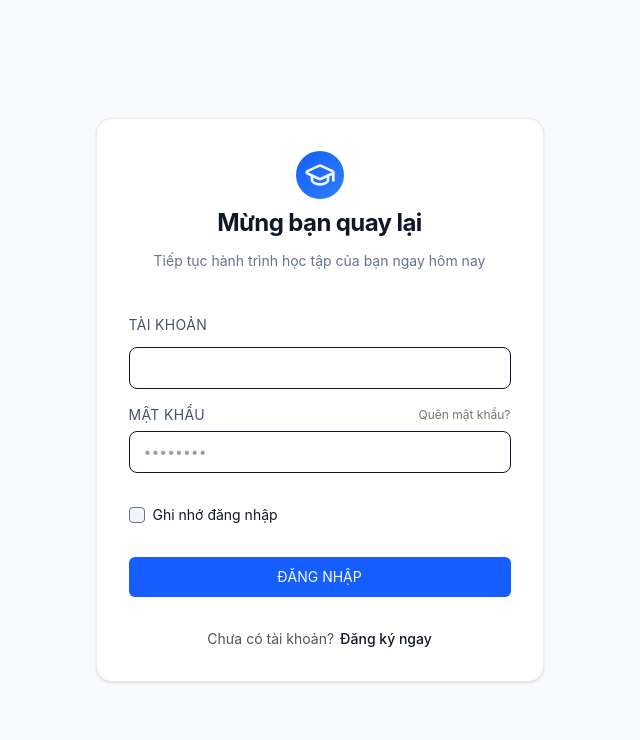
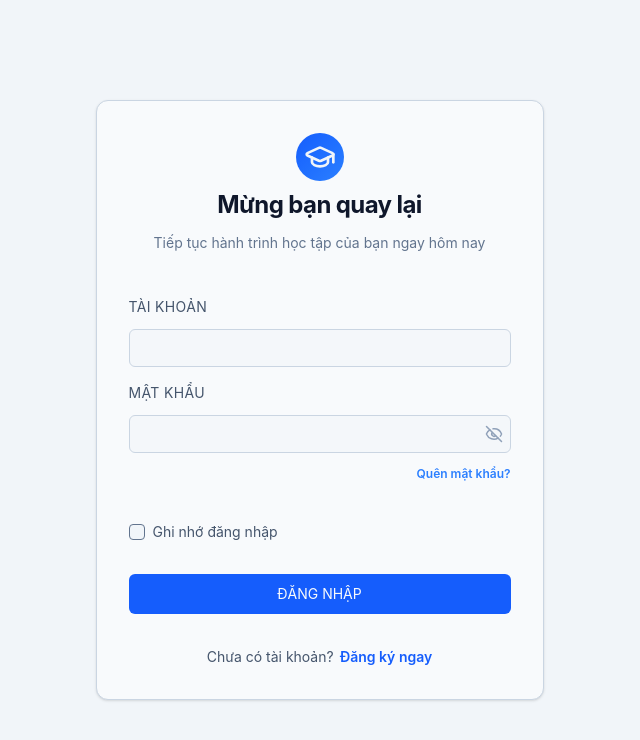
Before and after one commit to DucNguyen1402-dev/v-learning, a React (Vite) app: page / in a window 1280 px wide. Shown: the top 740 px of the page, without its empty margins (313-953 px from the left). Built offline with nearby package versions, Linux system fonts and the light colour scheme.

Commit message:
client/login: UI completed

```diff
--- a/src/index.css
+++ b/src/index.css
@@ -1,6 +1,6 @@
 @import "tailwindcss";
 
-@custom-variant dark (&:where(.dark, .dark *));
+@custom-variant dark (&:where(.dark .dark *));
 
 :root {
   /* Brand */
@@ -18,10 +18,30 @@
 
   /* Text */
   --text-primary: theme(colors.slate.900);
+
   --text-secondary: theme(colors.slate.600);
-  --text-tertiary: theme(colors.slate.500);
+  --text-size-secondary: var(--font-size-sm);
+  --text-secondary-hover: theme(colors.slate.700);
+
+  --text-tertiary: theme(colors.slate.400);
+  --text-size-tertiary: var(--font-size-xs);
+  --text-tertiary-hover: theme(colors.slate.500);
+
   --text-disabled: theme(colors.slate.400);
   --text-warning: theme(colors.red.600);
+
+
+  /* Link */
+  --link-primary: theme(colors.blue.600);
+  --link-size-primary: var(--font-size-sm);
+  --link-primary-hover: theme(colors.blue.700);
+
+
+  --link-secondary: theme(colors.blue.500);
+  --link-size-secondary: var(--font-size-xs);
+  --link-secondary-hover: theme(colors.blue.600);
+
+
 
   /* Semantic */
   --success: theme(colors.emerald.600);
@@ -47,12 +67,27 @@
   --destructive: theme(colors.red.500);
 
   /* Text */
-  --text-primary: theme(colors.slate.100);
-  --text-secondary: theme(colors.slate.300);
-  --text-tertiary: theme(colors.slate.400);
+  --text-primary: theme(colors.slate.50);
+
+  --text-secondary: theme(colors.slate.200);
+  --text-secondary-hover: theme(colors.slate.100);
+
+  --text-tertiary: theme(colors.slate.300);
+  --text-tertiary-hover: theme(colors.slate.200);
+
   --text-disabled: theme(colors.slate.500);
+
   --text-warning-primary: theme(colors.red.500);
   --text-warning-secondary: theme(colors.red.500);
+
+  /* Link */
+
+
+  --link-primary: theme(colors.blue.400);
+  --link-primary-hover: theme(colors.blue.300);
+
+  --link-secondary: theme(colors.blue.500);
+  --link-secondary-hover: theme(colors.blue.400);
 
   /* Semantic */
   --success: theme(colors.emerald.500);
@@ -65,6 +100,8 @@
   --scrollbar-thumb-hover: #71717a;
 }
 
+
+
 @theme {
   /* Brand */
   --color-primary: var(--primary);
@@ -72,10 +109,77 @@
 
   /* Text */
   --color-text-primary: var(--text-primary);
+
   --color-text-secondary: var(--text-secondary);
+  --color-text-secondary-hover: var(--text-secondary-hover);
+
   --color-text-tertiary: var(--text-tertiary);
+
+
   --color-text-disabled: var(--text-disabled);
   --color-text-warning: var(--text-warning);
+
+
+  /* Link */
+
+  --color-link: var(--link-primary);
+  --color-link-hover: var(--link-primary-hover);
+
+  /* Font sizes */
+  --font-size-xs: 0.75rem;
+  --font-size-sm: 0.875rem;
+  --font-size-base: 1rem;
+  --font-size-lg: 1.125rem;
+}
+
+
+@utility text-secondary {
+  color: var(--text-secondary);
+
+  font-size: var(--text-size-secondary);
+
+  &:hover {
+    color: var(--text-secondary-hover);
+  }
+
+}
+
+@utility text-tertiary {
+  color: var(--text-tertiary);
+  font-size: var(--text-size-tertiary);
+
+  &:hover {
+    color: var(--text-tertiary-hover);
+  }
+
+  transition: color 200ms;
+
+}
+
+
+@utility link-primary {
+  color: var(--link-primary);
+  font-size: var(--link-size-primary);
+  font-weight: 600;
+
+  &:hover {
+    color: var(--link-primary-hover);
+    text-decoration: underline;
+
+  }
+}
+
+
+@utility link-secondary {
+  color: var(--link-secondary);
+  font-size: var(--link-size-secondary);
+  font-weight: 600;
+
+  &:hover {
+    color: var(--link-secondary-hover);
+    text-decoration: underline;
+
+  }
 }
 
 .custom-scrollbar::-webkit-scrollbar {
@@ -97,8 +201,7 @@
   background: var(--scrollbar-thumb-hover);
 }
 
-html,
-body {
+html body {
   @apply bg-slate-50 text-slate-900 dark:bg-zinc-900 dark:text-zinc-100;
   line-height: 1.5;
   -webkit-font-smoothing: antialiased;
@@ -113,8 +216,7 @@ html {
   --breakpoint-3xl: 120rem;
 }
 
-input[type="number"]::-webkit-outer-spin-button,
-input[type="number"]::-webkit-inner-spin-button {
+input[type=number]::-webkit-outer-spin-button input[type=number]::-webkit-inner-spin-button {
   -webkit-appearance: none;
   margin: 0;
 }
@@ -129,9 +231,7 @@ input[type="number"]::-webkit-inner-spin-button {
   --autofill-text: #f4f4f5;
 }
 
-input:-webkit-autofill,
-input:-webkit-autofill:hover,
-input:-webkit-autofill:focus {
+input:-webkit-autofill input:-webkit-autofill:hover input:-webkit-autofill:focus {
   -webkit-text-fill-color: var(--autofill-text);
   -webkit-box-shadow: 0 0 0 1000px var(--autofill-bg) inset;
   box-shadow: 0 0 0 1000px var(--autofill-bg) inset;
@@ -143,3 +243,28 @@ input:-webkit-autofill:focus {
   align-items: center;
   justify-content: center;
 }
+
+@layer components {
+
+  /* Input */
+  .input {
+    @apply w-full rounded-md border px-3 py-2 text-sm transition-colors duration-200 outline-none;
+  }
+
+  .input-default {
+    @apply border-slate-300 bg-slate-100/50 placeholder:text-slate-400 hover:border-slate-400 focus:border-blue-500 focus:ring-2 focus:ring-blue-600/20 dark:border-zinc-700 dark:bg-zinc-900 dark:text-slate-100 dark:placeholder:text-zinc-500 dark:hover:border-zinc-600 dark:focus:border-blue-500 dark:focus:ring-blue-500/20;
+  }
+
+  .input-disabled {
+    @apply border-slate-200 bg-slate-100 text-slate-500 placeholder:text-slate-400 cursor-not-allowed opacity-70 dark:border-zinc-800 dark:bg-zinc-900/60 dark:text-zinc-500 dark:placeholder:text-zinc-600;
+  }
+
+  .input-error {
+    @apply border-red-500 text-red-900 placeholder:text-red-300 hover:border-red-600 focus:border-red-600 focus:ring-2 focus:ring-red-500/20 dark:border-red-500 dark:text-red-100 dark:placeholder:text-red-400 dark:hover:border-red-400 dark:focus:border-red-400 dark:focus:ring-red-400/20;
+  }
+
+  .checkbox {
+    @apply flex items-center justify-center outline-none rounded-sm border border-slate-500 bg-slate-100 dark:bg-slate-900/40 cursor-pointer disabled:cursor-not-allowed disabled:opacity-50 transition-colors duration-200 hover:bg-blue-500 data-[state=checked]:border-blue-600 data-[state=checked]:bg-blue-600 focus-visible:ring-2 focus-visible:ring-blue-500/20 focus-visible:border-blue-500;
+  }
+
+}
--- a/src/modules/login/components/LoginActions.tsx
+++ b/src/modules/login/components/LoginActions.tsx
@@ -7,14 +7,15 @@ const LoginActions = () => {
   const { control } = useForm();
   return (
     <div className="flex flex-col gap-8">
+      <div className="self-start">
         <CheckboxField
           id="remember"
           name="remember"
           label="Ghi nhớ đăng nhập"
           control={control}
-        checkboxClassName="w-4 h-4"
-        labelClassName="text-sm"
+          size="sm"
         />
+      </div>
       <LoginButton type="button">ĐĂNG NHẬP</LoginButton>
     </div>
   );
--- a/src/modules/login/components/LoginFooter.tsx
+++ b/src/modules/login/components/LoginFooter.tsx
@@ -2,11 +2,9 @@ import { Link } from "react-router-dom";
 
 const LoginFooter = () => {
   return (
-    <p className="flex-center gap-1.5 text-sm">
-      <span className="text-stone-600 dark:text-stone-500">
-        Chưa có tài khoản?
-      </span>
-      <Link to="/client/register" className="font-medium hover:underline">
+    <p className="flex-center gap-1.5 select-none">
+      <span className="text-sm text-text-secondary">Chưa có tài khoản?</span>
+      <Link to="/client/register" className="link-primary">
         Đăng ký ngay
       </Link>
     </p>
--- a/src/modules/login/components/LoginForm.tsx
+++ b/src/modules/login/components/LoginForm.tsx
@@ -1,38 +1,22 @@
-import { FormLabel, Input } from "@shared/fields";
+import { Link } from "react-router-dom";
 
+import { FormLabel, Input, PasswordField } from "@shared/fields";
 const LoginForm = () => {
   return (
     <form className="space-y-4" noValidate>
       <div className="flex flex-col gap-3">
-        <FormLabel htmlFor="email">TÀI KHOẢN</FormLabel>
-        <input
-          type="email"
-          id="email"
-          name="email"
-
-          className={`w-full rounded-lg border px-3.5 py-2.5 text-sm transition-all placeholder:text-stone-400 focus:ring-2 focus:outline-none`}
-        />
+        <FormLabel htmlFor="account">TÀI KHOẢN</FormLabel>
+        <Input id="email" name="account" />
       </div>
 
-      <div>
-        <div className="mb-1.5 flex items-center justify-between">
-          <FormLabel htmlFor="password">MẬT KHẨU</FormLabel>
-          <a
-            href="#"
-            className="text-xs text-stone-500 transition-colors hover:text-stone-900"
-          >
-            Quên mật khẩu?
-          </a>
-        </div>
-        <div className="relative">
-          <input
-            id="password"
-            name="password"
+      <div className="mb-1.5 flex flex-col gap-3">
+        <FormLabel htmlFor="password">MẬT KHẨU</FormLabel>
 
-            placeholder="••••••••"
-            className={`w-full rounded-lg border px-3.5 py-2.5 pr-10 text-sm transition-all placeholder:text-stone-400 focus:ring-2 focus:outline-none`}
-          />
-        </div>
+        <PasswordField id="password" name="password" />
+
+        <Link to="/client/password-reset" className="self-end link-secondary">
+          Quên mật khẩu?
+        </Link>
       </div>
     </form>
   );
--- a/src/modules/login/pages/Login.tsx
+++ b/src/modules/login/pages/Login.tsx
@@ -7,8 +7,8 @@ import {
 
 const Login = () => {
   return (
-    <div className="flex-center min-h-screen p-4">
-      <div className="flex w-full max-w-md flex-col gap-6 rounded-2xl border border-slate-200/80 bg-white p-8 shadow-sm">
+    <div className="flex-center min-h-screen bg-slate-100 p-4">
+      <div className="flex w-full max-w-md flex-col gap-6 rounded-xl border border-slate-300 bg-slate-50 p-8 shadow-sm">
         <LoginHeader />
 
         <div className="mt-5">
--- a/src/shared/fields/Checkbox/Checkbox.tsx
+++ b/src/shared/fields/Checkbox/Checkbox.tsx
@@ -9,6 +9,23 @@ import * as CheckboxPrimitive from "@radix-ui/react-checkbox";
 import { cn } from "@shared/utils";
 import { Check } from "lucide-react";
 
+const checkboxSizeClasses = {
+  sm: {
+    container: " w-4 h-4",
+    indicator: "w-3 h-3",
+  },
+  md: {
+    container: " w-5 h-5",
+    indicator: "w-4 h-4",
+  },
+  lg: {
+    container: " w-6 h-6",
+    indicator: "w-5 h-5",
+  },
+};
+
+type CheckboxSize = "sm" | "md" | "lg";
+
 export type CheckboxProps = Omit<
   ComponentPropsWithoutRef<typeof CheckboxPrimitive.Root>,
   "children"
@@ -16,6 +33,7 @@ export type CheckboxProps = Omit<
   children?: ReactNode;
   checkboxClassName?: string;
   labelClassName?: string;
+  size?: CheckboxSize;
 };
 
 const Checkbox = forwardRef<
@@ -31,12 +49,13 @@ const Checkbox = forwardRef<
       checkboxClassName,
       labelClassName,
       id,
+      size = "md",
       ...props
     },
     ref,
   ) => {
     return (
-      <label className="inline-flex cursor-pointer items-center select-none">
+      <label className="flex cursor-pointer items-center gap-2 select-none">
         <CheckboxPrimitive.Root
           ref={ref}
           checked={checked}
@@ -44,28 +63,25 @@ const Checkbox = forwardRef<
           disabled={disabled}
           onCheckedChange={onCheckedChange}
           className={cn(
-            "flex h-5 w-5 items-center justify-center rounded-sm",
-            "border border-slate-500 bg-slate-100 dark:bg-slate-900/40",
-            "cursor-pointer disabled:cursor-not-allowed disabled:opacity-50",
-            "transition-colors duration-200",
-            "hover:bg-indigo-500",
-            "data-[state=checked]:border-indigo-600 data-[state=checked]:bg-indigo-600",
-            "focus-visible:ring-2",
-            "focus-visible:ring-indigo-500/20",
-            "focus-visible:border-indigo-500",
-            "focus-visible:outline-none",
+            "checkbox",
             checkboxClassName,
+            checkboxSizeClasses[size].container,
           )}
           {...props}
         >
           <CheckboxPrimitive.Indicator>
-            <Check className="h-4 w-4 text-white" />
+            <Check
+              className={cn(
+                "text-slate-50",
+                checkboxSizeClasses[size].indicator,
+              )}
+            />
           </CheckboxPrimitive.Indicator>
         </CheckboxPrimitive.Root>
         {children && (
           <span
             className={cn(
-              "ml-2 inline-flex items-center select-none",
+              "text-secondary select-none",
               disabled ? "cursor-not-allowed opacity-50" : "cursor-pointer",
               labelClassName,
             )}
--- a/src/shared/fields/Input/PasswordField.tsx
+++ b/src/shared/fields/Input/PasswordField.tsx
@@ -1,30 +1,42 @@
-import { forwardRef, useState } from "react";
+import {
+  type ComponentPropsWithoutRef,
+  type ComponentRef,
+  forwardRef,
+  useState,
+} from "react";
 
 import { Button } from "@shared/ui";
 import { Eye, EyeOff } from "lucide-react";
 
 import { Input } from ".";
 
-const PasswordField = forwardRef(({ ...props }, ref) => {
+type PasswordFieldProps = ComponentPropsWithoutRef<typeof Input>;
+
+const PasswordField = forwardRef<
+  ComponentRef<typeof Input>,
+  PasswordFieldProps
+>(({ disabled, ...props }, ref) => {
   const [showPassword, setShowPassword] = useState(false);
 
+  const shouldShowRightIcon = !disabled;
   return (
     <Input
       ref={ref}
       {...props}
+      disabled={disabled}
       rightSlot={
         <Button
           type="button"
           size="none"
           aria-label={showPassword ? "Ẩn mật khẩu" : "Hiện mật khẩu"}
-          className="text-slate-300 hover:text-slate-100"
           onClick={() => setShowPassword((prev) => !prev)}
         >
-          {showPassword ? (
-            <Eye className="size-4.5" />
-          ) : (
-            <EyeOff className="size-4.5" />
-          )}
+          {shouldShowRightIcon &&
+            (showPassword ? (
+              <Eye className="size-4.5 text-tertiary" />
+            ) : (
+              <EyeOff className="size-4.5 text-tertiary" />
+            ))}
         </Button>
       }
       type={showPassword ? "text" : "password"}
```
Lines whose indentation alone changed are shown as unchanged.
